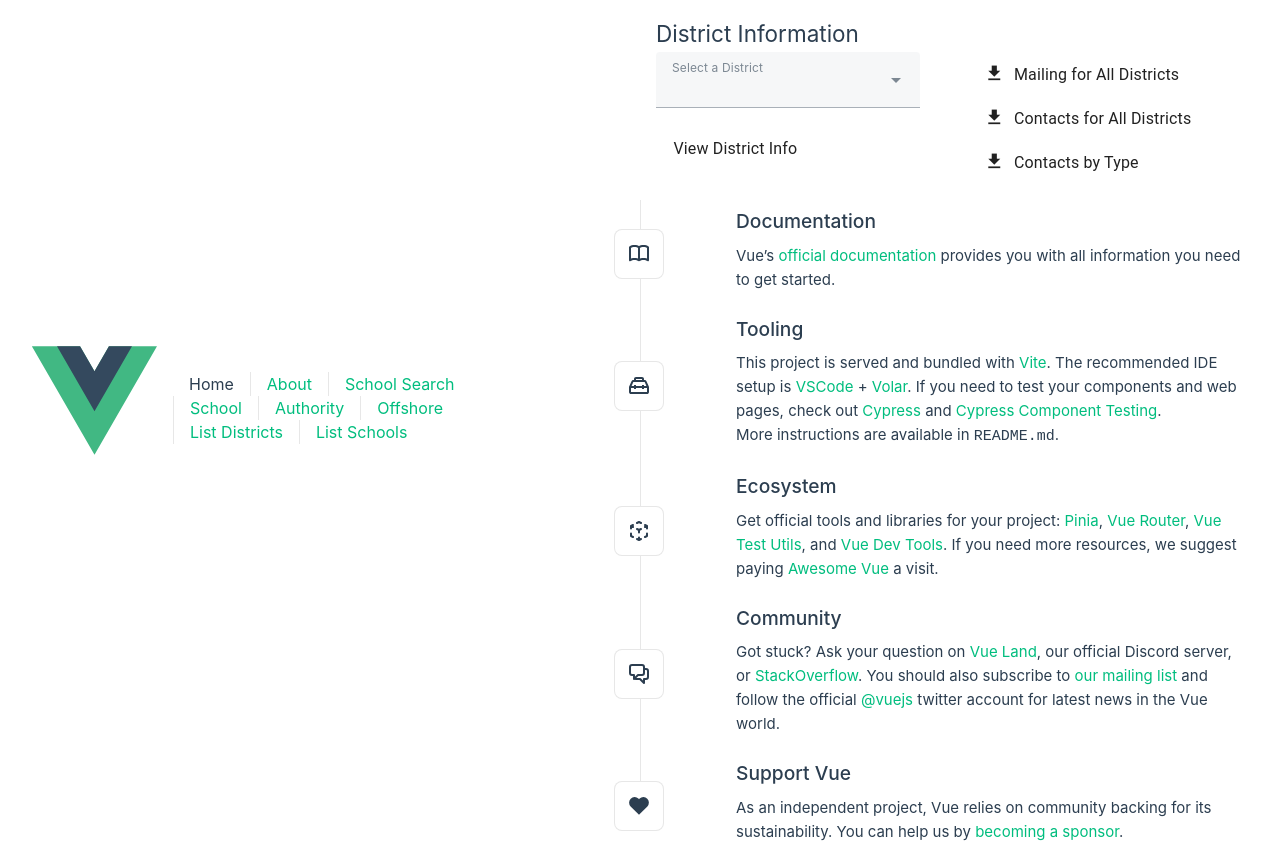
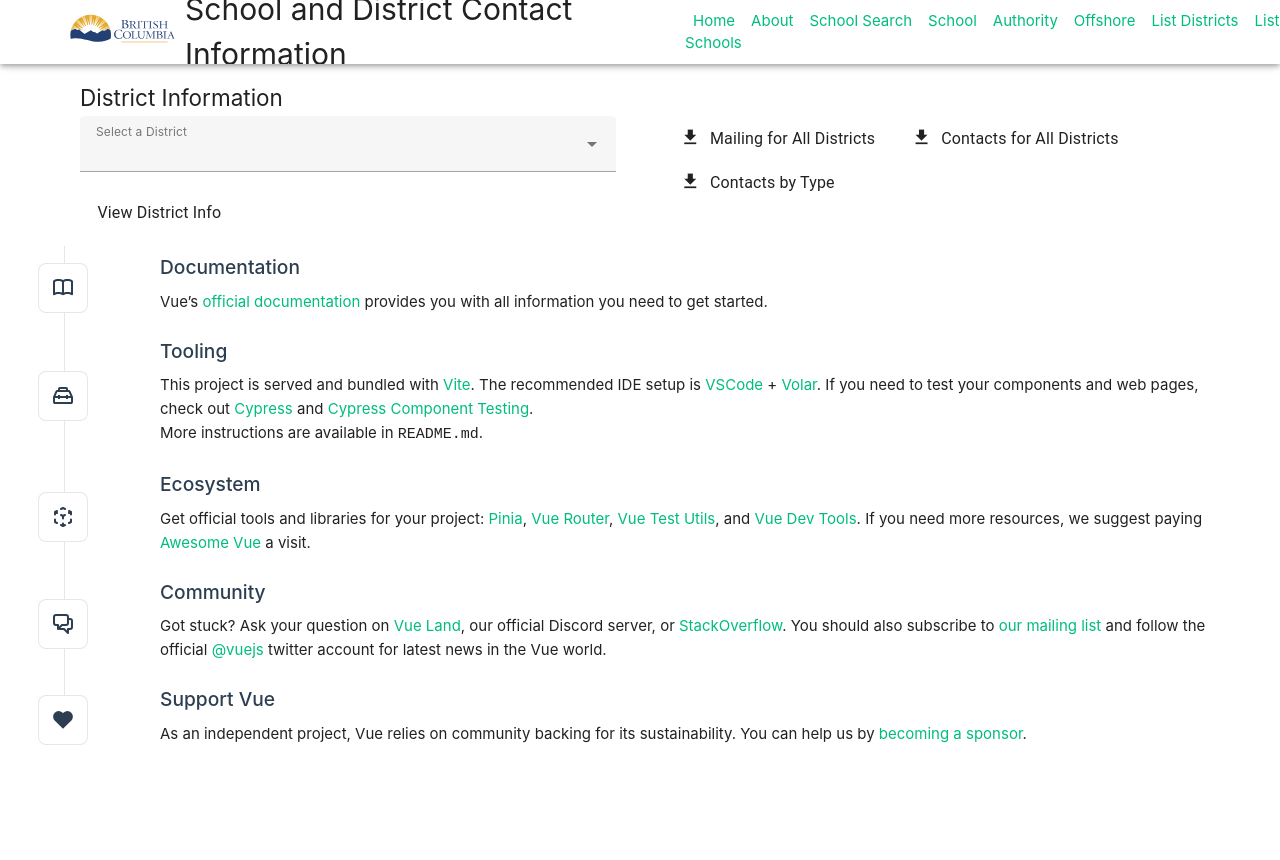
Before and after one commit to bcgov/EDUC-SDCI, a Vue app in the folder frontend/: page / in a window 1280 px wide. After the commit the page ends 800 px from the top, so only its background shows below. Built offline with nearby package versions, Linux system fonts and the light colour scheme; no server answers.

Commit message:
Added base to header and started setting up the theme template

```diff
--- a/frontend/src/App.vue
+++ b/frontend/src/App.vue
@@ -1,10 +1,9 @@
-<script>
+<script setup lang="ts">
 import { RouterLink, RouterView } from 'vue-router'
 import { ref, onBeforeMount, onMounted } from 'vue'
 import { useAppStore } from './stores/app'
+import Header from './components/Header.vue'
 
-export default {
-  setup() {
 const data = ref([]) // Placeholder for the received data
 const appStore = useAppStore()
 
@@ -12,31 +11,18 @@
   await appStore.setDistricts()
   await appStore.setSchoolList()
 })
-
-    return {
-      data
-    }
-  }
-}
 </script>
 
 <template>
-  <header>
-    <img alt="Vue logo" class="logo" src="@/assets/logo.svg" width="125" height="125" />
-    <div class="wrapper">
-      <nav>
-        <RouterLink to="/">Home</RouterLink>
-        <RouterLink to="/about">About</RouterLink>
-        <RouterLink to="/search">School Search</RouterLink>
-        <RouterLink to="/school">School</RouterLink>
-        <RouterLink to="/authority">Authority</RouterLink>
-        <RouterLink to="/offshore">Offshore</RouterLink>
-        <RouterLink to="/list-districts">List Districts</RouterLink>
-        <RouterLink to="/list-schools">List Schools</RouterLink>
-      </nav>
-    </div>
-  </header>
+  <v-app id="app">
+    <!-- TODO: System banner (think ENV banner?) component here? -->
+    <Header />
+    <!-- TODO: SnackBar component: notifications to user, successful download for example -->
+    <v-main>
       <RouterView />
+    </v-main>
+    <!-- TODO: Footer -->
+  </v-app>
 </template>
 
 <style scoped>
--- a/frontend/src/assets/base.css
+++ b/frontend/src/assets/base.css
@@ -35,7 +35,9 @@
 
   --section-gap: 160px;
 }
+/* STYLING FOR DARK MODE */
 
+/*
 @media (prefers-color-scheme: dark) {
   :root {
     --color-background: var(--vt-c-black);
@@ -49,6 +51,7 @@
     --color-text: var(--vt-c-text-dark-2);
   }
 }
+*/
 
 *,
 *::before,
--- a/frontend/src/assets/main.css
+++ b/frontend/src/assets/main.css
@@ -29,7 +29,6 @@
 
   #app {
     display: grid;
-    grid-template-columns: 1fr 1fr;
     padding: 0 2rem;
   }
 }
--- /dev/null
+++ b/frontend/src/components/Header.vue
@@ -0,0 +1,40 @@
+<script setup lang="ts"></script>
+
+<template>
+  <v-app-bar>
+    <!-- <img alt="Vue logo" class="logo" src="@/assets/logo.svg" width="125" height="125" /> -->
+    <a href="https://www2.gov.bc.ca/">
+      <img
+        alt="B.C. Government Logo"
+        class="logo"
+        src="@/assets/images/bc-gov-logo.svg"
+        width="125"
+        height="125"
+      />
+    </a>
+    <h1>School and District Contact Information</h1>
+    <!-- TODO: Move to DEBUG component? Links are temporary until we build out our views.-->
+    <div class="wrapper">
+      <nav>
+        <RouterLink class="mx-2" to="/">Home</RouterLink>
+        <RouterLink class="mx-2" to="/about">About</RouterLink>
+        <RouterLink class="mx-2" to="/search">School Search</RouterLink>
+        <RouterLink class="mx-2" to="/school">School</RouterLink>
+        <RouterLink class="mx-2" to="/authority">Authority</RouterLink>
+        <RouterLink class="mx-2" to="/offshore">Offshore</RouterLink>
+        <RouterLink class="mx-2" to="/list-districts">List Districts</RouterLink>
+        <RouterLink class="mx-2" to="/list-schools">List Schools</RouterLink>
+      </nav>
+    </div>
+  </v-app-bar>
+</template>
+
+<style>
+/* TODO: Override when properly implementing app header */
+header {
+  padding-left: 60px;
+}
+.wrapper {
+  display: block;
+}
+</style>
--- a/frontend/src/main.ts
+++ b/frontend/src/main.ts
@@ -5,15 +5,32 @@
 
 // Vuetify
 import 'vuetify/styles'
-import { createVuetify } from 'vuetify'
+import { createVuetify, ThemeDefinition } from 'vuetify'
 import * as components from 'vuetify/components'
 import * as directives from 'vuetify/directives'
 
+// material design icons for vuetify
 import { aliases, mdi } from "vuetify/iconsets/mdi"
 import '@mdi/font/css/materialdesignicons.css'
 
 import App from './App.vue'
 import router from './router/index.ts'
+
+// define custom theme
+const bcGovTheme: ThemeDefinition = {
+    dark: false,
+    colors: {
+        background: '#FFFFFF',
+        surface: '#FFFFFF',
+        primary: '#38598A',
+        secondary: '#7490BA',
+        bcGovBlue: '#003366',
+        bcGovGold: '#FCBA19',
+        error: '#D8292F',
+        success: '#2E8540',
+        warning: '#FFCC51',
+    }
+}
 
 const vuetify = createVuetify({
     components,
@@ -23,7 +40,11 @@
         aliases,
         sets: {
             mdi,
-        }}})
+        }},
+    theme: {
+        defaultTheme: 'bcGovTheme',
+        themes: {bcGovTheme,}
+    }})
 const app = createApp(App)
 
 
--- a/frontend/src/views/HomeView.vue
+++ b/frontend/src/views/HomeView.vue
@@ -4,8 +4,8 @@
 </script>
 
 <template>
-  <main>
+  <div>
     <DistrictSelect />
     <TheWelcome />
-  </main>
+  </div>
 </template>
```
Also changed, not shown: frontend/src/assets/images/bc-gov-logo.svg (added), frontend/src/components/Footer.vue (added). Lines whose indentation alone changed are shown as unchanged.
